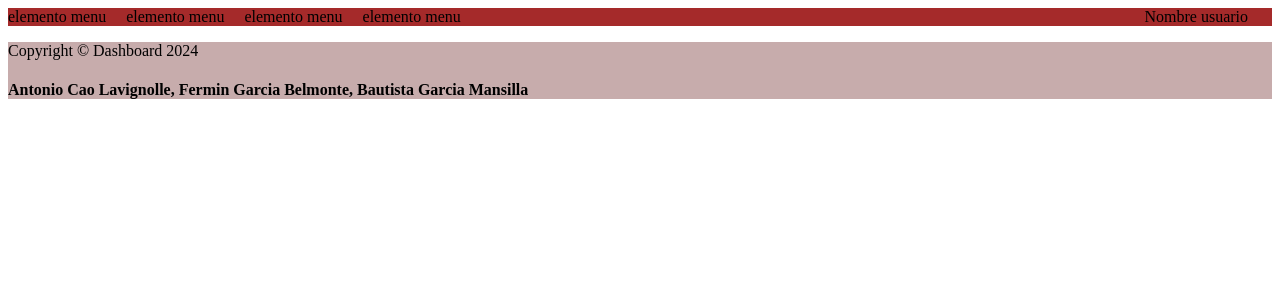
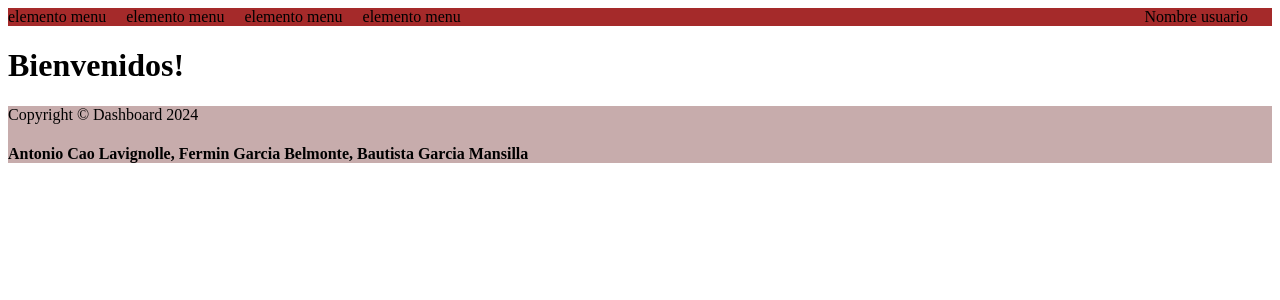
Before and after one commit to bautistagm/proyectoIntegradorProgIII, a React (Create React App) app in the folder boiler-plate/: page / in a window 1280 px wide. Shown: the top 300 px of the page. Built offline with nearby package versions, Linux system fonts and the light colour scheme.

Commit message:
browserrouter del Home, creacion de Home.js y estructura basica, App.js

```diff
--- a/boiler-plate/package.json
+++ b/boiler-plate/package.json
@@ -8,6 +8,7 @@
     "@testing-library/user-event": "^13.5.0",
     "react": "^18.3.1",
     "react-dom": "^18.3.1",
+    "react-router-dom": "^5.3.4",
     "react-scripts": "5.0.1",
     "web-vitals": "^2.1.4"
   },
--- a/boiler-plate/src/App.js
+++ b/boiler-plate/src/App.js
@@ -1,18 +1,22 @@
 import React from "react";
 import Header from "./components/Header/Header";
-
+import Home from "./pages/Home";
+import { BrowserRouter, Link,  Route, Switch } from 'react-router-dom';
 import Footer from "./components/Footer/Footer";
 
 function App() {
   return (
-   <>
-    <Header />
+    <BrowserRouter>
+      <>
+        <Header />
 
-    <Footer/>
+        <Switch>
+          <Route exact path='/' component={Home} />
+        </Switch>
 
-
-
-    </>
+        <Footer />
+      </>
+    </BrowserRouter>
   );
 }
 
--- a/boiler-plate/src/components/Header/Header.css
+++ b/boiler-plate/src/components/Header/Header.css
@@ -1,3 +1,9 @@
+header {
+    background-color: aquamarine;
+}
+
+
+
 nav {
     display: flex;
     justify-content: space-between;
--- /dev/null
+++ b/boiler-plate/src/pages/Home.js
@@ -0,0 +1,18 @@
+
+
+
+
+const Home = () => {
+
+    return(
+        <>
+    <h1>Bienvenidos!</h1>
+
+    </>
+    )
+
+}
+
+
+
+export default Home;
```
Also changed, not shown: 1 other file (tests, documents, lock files or other folders).
